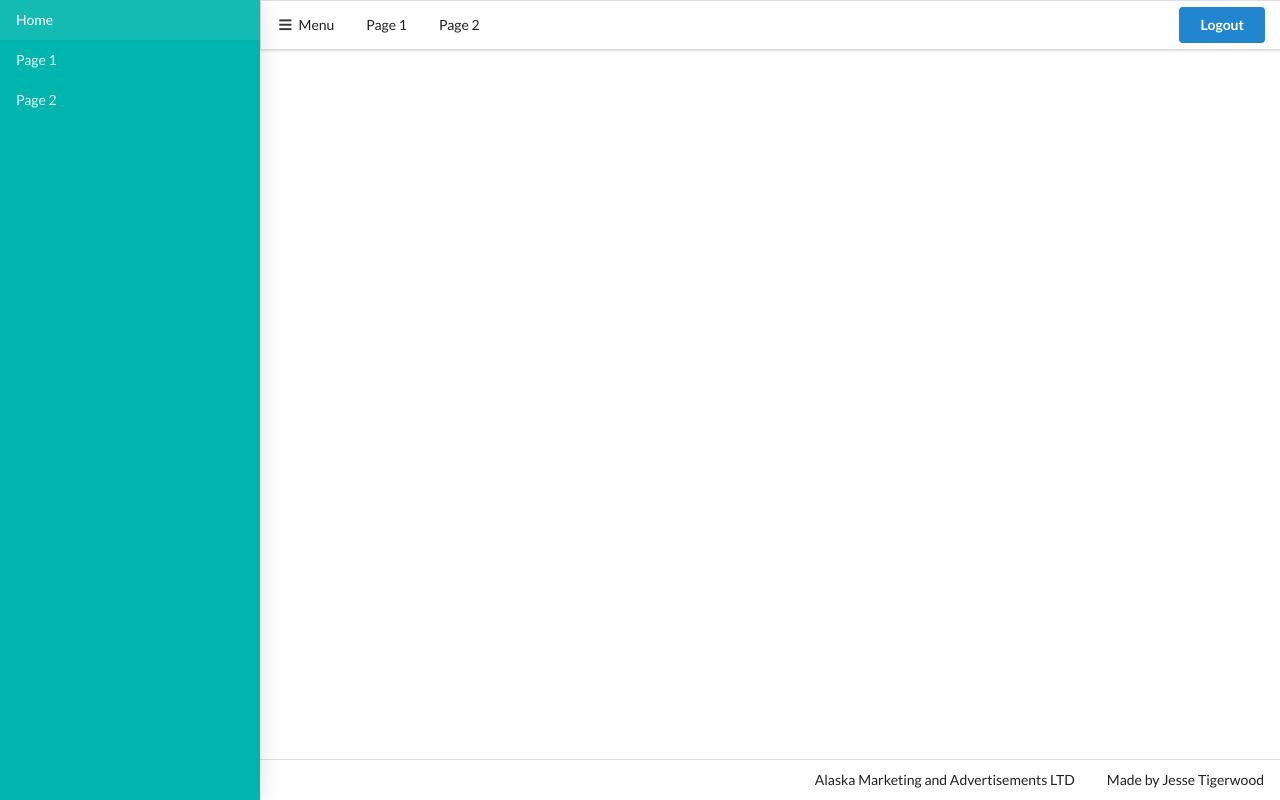
After one commit to Tigeax/MyFlaskTemplate, a Flask app: template app/dashboard/templates/base.html in a window 1280 px wide. The commit adds this page. Run offline with Flask 2, Linux system fonts and the light colour scheme; the template is opened without the code that fills it, so the values that code supplies are empty.

Commit message:
Start of sematic ui implementation

```diff
--- /dev/null
+++ b/app/dashboard/templates/base.html
@@ -0,0 +1,76 @@
+<!DOCTYPE html>
+<html lang="en">
+
+    <head>
+        <!-- Library Styles -->
+        <link rel="stylesheet" href="https://cdn.jsdelivr.net/npm/semantic-ui@2.4.2/dist/semantic.min.css">
+
+        <!-- Library Javascript -->
+        <script src="https://ajax.googleapis.com/ajax/libs/jquery/3.5.1/jquery.min.js"></script>
+        <script src="https://cdn.jsdelivr.net/npm/semantic-ui@2.4.2/dist/semantic.min.js"></script>
+
+        <!-- Custom Styles -->
+
+        <!-- Custom Javascript -->
+
+    </head>
+
+    <body>
+
+        <!-- Left Sidebar -->
+        {% include 'components/sidebar.html' %}
+
+        <!-- Top Header Menu -->
+        {% include 'components/header.html' %}
+
+        <!-- Page Content-->
+        <div id="page-content" class="pusher">
+            {% block content %}{% endblock %}
+        </div>
+
+        {% include 'components/footer.html' %}
+
+
+    </body>
+
+</html>
+
+<script>
+
+    $('.ui.sidebar').sidebar({dimPage: false, closable: false}).sidebar('attach events', '#sidebar-switch')
+
+
+
+    $("#sidebar-switch").click( function() {
+        sidebarHidden = $('.ui.sidebar').sidebar('is hidden')
+        $('.ui.sidebar').sidebar('toggle');
+        resizeElements(!sidebarHidden);
+    });
+
+    // Rezize the header menu and the footer based on sidebar width
+    function resizeElements(sidebarHidden) {
+
+        if (sidebarHidden) {
+            contentWidth = $(window).width();
+        } else {
+            contentWidth = $(window).width() - $('.ui.sidebar').width();
+        }
+
+        $('#page-content').css("padding-top", $('#header-menu').height());
+        $('#header-menu').width(contentWidth);
+        $('#footer').width(contentWidth);
+        $('#page-content').width(contentWidth);
+
+    }
+
+    $(window).resize(function() {
+        sidebarHidden = $('.ui.sidebar').sidebar('is hidden')
+        resizeElements(sidebarHidden)
+    });
+
+    $(document).ready(function() {
+        resizeElements(false)
+    });
+
+
+</script>
--- /dev/null
+++ b/app/dashboard/templates/components/footer.html
@@ -0,0 +1,6 @@
+<div id="footer" class="ui bottom fixed borderless menu">
+    <div class="right menu">
+        <a class="item">Alaska Marketing and Advertisements LTD</a>
+        <a class="item">Made by Jesse Tigerwood</a>
+    </div>
+</div>
--- /dev/null
+++ b/app/dashboard/templates/components/header.html
@@ -0,0 +1,12 @@
+<div id="header-menu" class="ui top borderless fixed menu">
+    <a id="sidebar-switch" class="item">
+        <i class="sidebar icon"></i> Menu
+    </a>
+    <a class="item">Page 1</a>
+    <a class="item">Page 2</a>
+    <div class="right menu">
+        <div class="item">
+            <a href="/auth/logout" class="ui primary button">Logout</a>
+          </div>
+    </div>
+</div>
--- /dev/null
+++ b/app/dashboard/templates/components/sidebar.html
@@ -0,0 +1,5 @@
+<div class="ui visible inverted left vertical sidebar borderless menu teal">
+    <a class="item">Home</a>
+    <a class="item">Page 1</a>
+    <a class="item">Page 2</a>
+</div>
--- a/run.py
+++ b/run.py
@@ -34,4 +34,4 @@ def landing_page():
 
 
 if __name__ == "__main__":
-    app.run(host='0.0.0.0')
+    app.run(debug=True)
```
Also changed, not shown: app/dashboard/templates/home.html (+7 -1 lines), app/dashboard/views.py (+7 -1 lines), app/dashboard/static/main.css (added), app/dashboard/static/semantic-ui-extention.css (added).
